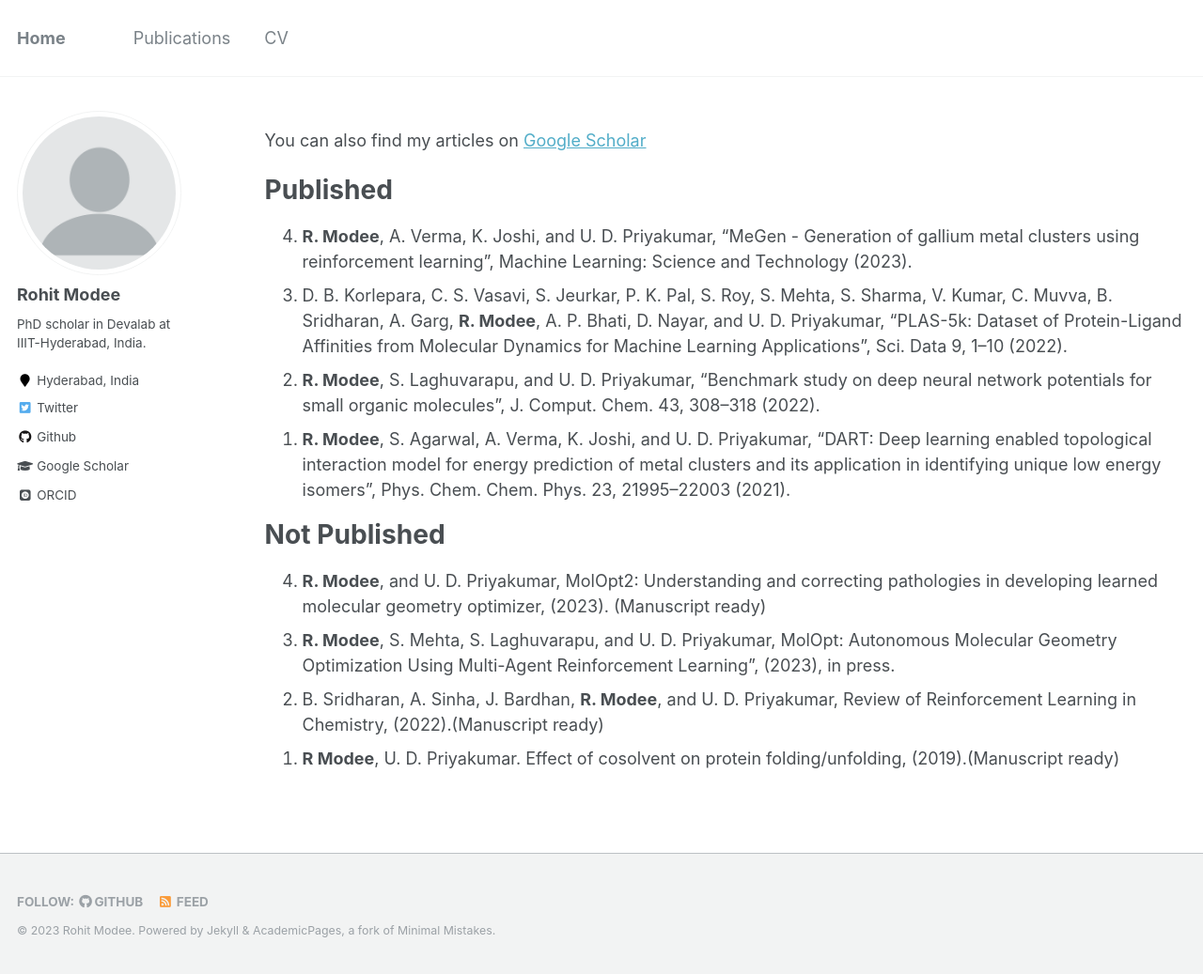
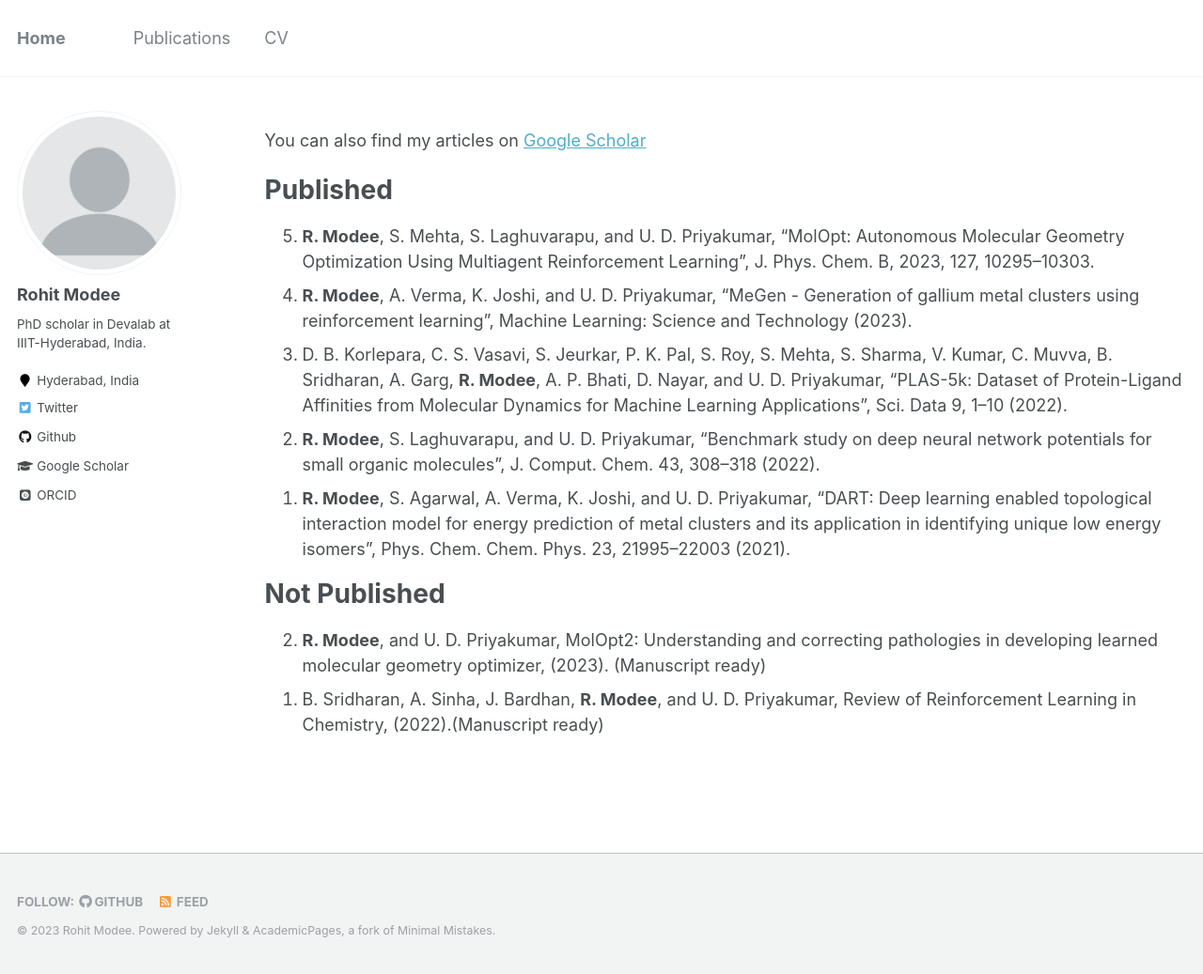
Before and after one commit to rohitmodee/rohitmodee.github.io, a Jekyll site: the page built from _pages/publications.md, in a window 1280 px wide and 1037 px high. Shown: the whole window at 94% size. Built offline with Jekyll 4.4.1, drawn with Linux system fonts in a browser that asks for light colours; some web fonts are replaced.

Commit message:
pub updated

```diff
--- a/_pages/publications.md
+++ b/_pages/publications.md
@@ -10,6 +10,7 @@ You can also find my articles on [Google Scholar](https://scholar.google.com/cit
 Published
 ========
 
+5. **R. Modee**, S. Mehta, S. Laghuvarapu, and U. D. Priyakumar, "MolOpt: Autonomous Molecular Geometry Optimization Using Multiagent Reinforcement Learning”, J. Phys. Chem. B, 2023, 127, 10295–10303.
 4. **R. Modee**, A. Verma, K. Joshi, and U. D. Priyakumar, “MeGen - Generation of gallium metal clusters using reinforcement learning”, Machine Learning: Science and Technology (2023).
 3. D. B. Korlepara, C. S. Vasavi, S. Jeurkar, P. K. Pal, S. Roy, S. Mehta, S. Sharma, V. Kumar, C. Muvva, B. Sridharan, A. Garg, **R. Modee**, A. P. Bhati, D. Nayar, and U. D. Priyakumar, “PLAS-5k: Dataset of Protein-Ligand Affinities from Molecular Dynamics for Machine Learning Applications”, Sci. Data 9, 1–10 (2022).
 2. **R. Modee**, S. Laghuvarapu, and U. D. Priyakumar, “Benchmark study on deep neural network potentials for small organic molecules”, J. Comput. Chem. 43, 308–318 (2022).
@@ -18,8 +19,7 @@ Published
 
 Not Published
 ========
-4. **R. Modee**, and U. D. Priyakumar, MolOpt2: Understanding and correcting pathologies in developing learned molecular geometry optimizer, (2023). (Manuscript ready)
-3. **R. Modee**, S. Mehta, S. Laghuvarapu, and U. D. Priyakumar, MolOpt: Autonomous Molecular Geometry Optimization Using Multi-Agent Reinforcement Learning”, (2023), in press.
-2. B. Sridharan, A. Sinha, J. Bardhan, **R. Modee**, and U. D. Priyakumar, Review of Reinforcement Learning in Chemistry, (2022).(Manuscript ready)
-1. **R Modee**, U. D. Priyakumar. Effect of cosolvent on protein folding/unfolding, (2019).(Manuscript ready)
+2. **R. Modee**, and U. D. Priyakumar, MolOpt2: Understanding and correcting pathologies in developing learned molecular geometry optimizer, (2023). (Manuscript ready)
+1. B. Sridharan, A. Sinha, J. Bardhan, **R. Modee**, and U. D. Priyakumar, Review of Reinforcement Learning in Chemistry, (2022).(Manuscript ready)
+<!-- 1. **R Modee**, U. D. Priyakumar. Effect of cosolvent on protein folding/unfolding, (2019).(Manuscript ready) -->
 {: reversed="reversed"}
```
Also changed, not shown: _pages/cv.md (+3 -3 lines).
